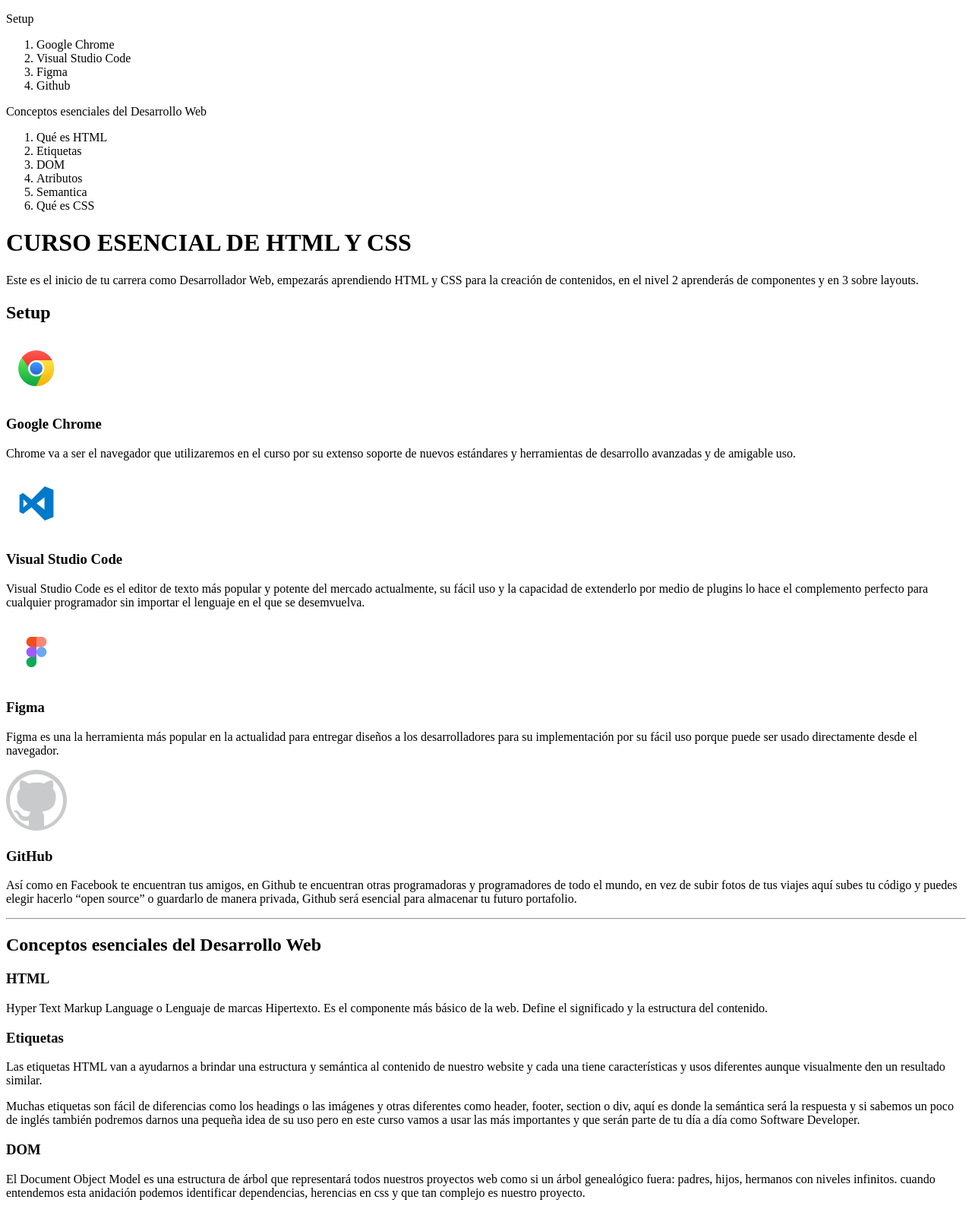
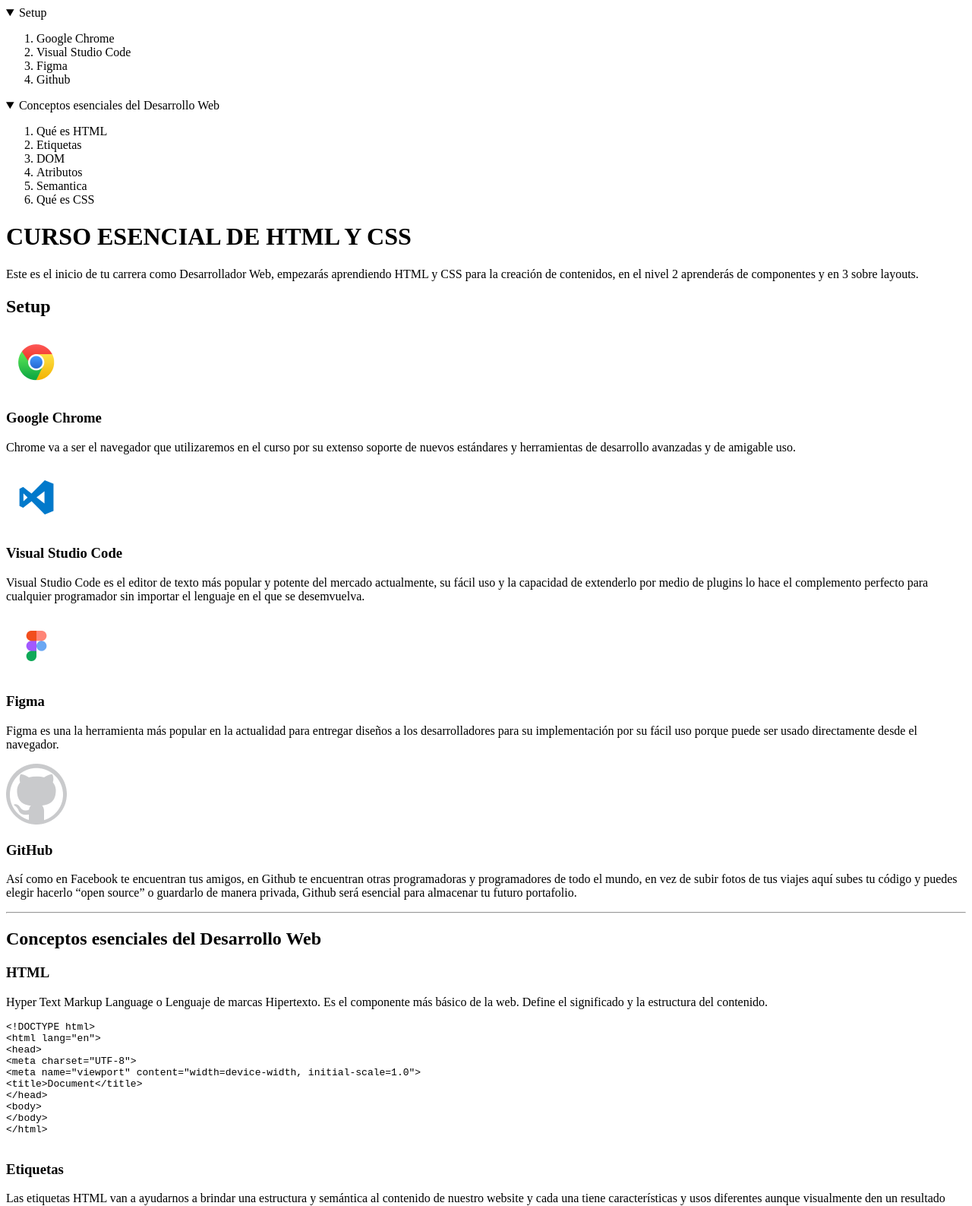
Before and after one commit to Brayan-creator/curso-esencial-html-css, a plain HTML site: page index.html in a window 1280 px wide. Shown: the top 1587 px of the page at 76% size. Drawn offline with Linux system fonts and the light colour scheme.

Commit message:
Add files via upload

```diff
--- a/index.html
+++ b/index.html
@@ -8,15 +8,22 @@
 </head>
 <body>
   <header>
-    <p>Setup</p>
     <nav>
+      <details open>
+        <summary>
+          Setup
+        </summary>
         <ol>
           <li>Google Chrome</li>
           <li>Visual Studio Code</li>
           <li>Figma</li>
           <li>Github</li>
         </ol>
-      <p>Conceptos esenciales del Desarrollo Web</p>
+      </details>
+      <details open>
+        <summary>
+          Conceptos esenciales del Desarrollo Web
+        </summary>
         <ol>
           <li>Qué es HTML</li>
           <li>Etiquetas</li>
@@ -25,26 +32,26 @@
           <li>Semantica</li>
           <li>Qué es CSS</li>
         </ol>
+      </details>
     </nav>
   </header>
   <H1>CURSO ESENCIAL DE HTML Y CSS</H1>
     <P>Este es el inicio de tu carrera como Desarrollador Web, empezarás aprendiendo HTML y CSS para la creación de contenidos,
     en el nivel 2 aprenderás de componentes y en 3 sobre layouts.</P>
-    <h2>Setup</h2>
-    <img src="images/google-chrome.png" alt="logo de google chrome" title="Logo de google chrome">
+    <h2>Setup</h2><a href="https://www.google.com/?hl=es" target="_blank"><img src="images/google-chrome.png" alt="logo de google chrome" title="Logo de google chrome"></a>
     <h3>Google Chrome</h3>
     <p>Chrome va a ser el navegador que utilizaremos en el curso por su extenso soporte de nuevos estándares y herramientas de
       desarrollo avanzadas y de amigable uso.</p>
-      <img src="images/visual-studio-code.png" alt="logo de visual studio code" title="Logo de visual studio code">
+      <a href="https://code.visualstudio.com/" target="_blank"><img src="images/visual-studio-code.png" alt="logo de visual studio code" title="Logo de visual studio code"></a>
       <h3>Visual Studio Code</h3>
       <p>Visual Studio Code es el editor de texto más popular y potente del mercado actualmente, su fácil uso y la capacidad de
       extenderlo por medio de plugins lo hace el complemento perfecto para cualquier programador sin importar el lenguaje en
       el que se desemvuelva.</p>
-      <img src="images/figma.png" alt="logo de figma" title="Logo de figma">
+      <a href="https://www.figma.com/" target="_blank"><img src="images/figma.png" alt="logo de figma" title="Logo de figma"></a>
       <h3>Figma</h3>
       <p>Figma es una la herramienta más popular en la actualidad para entregar diseños a los desarrolladores para su
       implementación por su fácil uso porque puede ser usado directamente desde el navegador.</p>
-      <img src="images/github.png" alt="logo de github" title="Logo de github">
+      <a href="https://github.com/" target="_blank"><img src="images/github.png" alt="logo de github" title="Logo de github"></a>
       <h3>GitHub</h3>
      <p>Así como en Facebook te encuentran tus amigos, en Github te encuentran otras programadoras y programadores de todo el
         mundo, en vez de subir fotos de tus viajes aquí subes tu código y puedes elegir hacerlo “open source” o guardarlo de
@@ -54,6 +61,18 @@
         <h3>HTML</h3>
         <p>Hyper Text Markup Language o Lenguaje de marcas Hipertexto. Es el componente más básico de la web. Define el significado
         y la estructura del contenido.</p>
+        <pre>
+&lt;!DOCTYPE html&gt;
+&lt;html lang=&quot;en&quot;&gt;
+&lt;head&gt;
+&lt;meta charset=&quot;UTF-8&quot;&gt;
+&lt;meta name=&quot;viewport&quot; content=&quot;width=device-width, initial-scale=1.0&quot;&gt;
+&lt;title&gt;Document&lt;/title&gt;
+&lt;/head&gt;
+&lt;body&gt;
+&lt;/body&gt;
+&lt;/html&gt;
+        </pre>
         <h3>Etiquetas</h3>
         <p>Las etiquetas HTML van a ayudarnos a brindar una estructura y semántica al contenido de nuestro website y cada una tiene
         características y usos diferentes aunque visualmente den un resultado similar.</p>
@@ -105,5 +124,7 @@
           <li>border-block | border-inline | border-block-start | border-block-end | border-inline-start | border-inline-end</li>
           <li>padding-block | padding-inline | padding-block-start | padding-block-end | padding-inline-start | padding-inline-end</li>
         </ul>
+        <p>Si tienes alguna pregunta escríbeme a <a href="mailto:me@leonidasesteban.com">me@leonidasesteban.com</a></p>
+
       </body>
 </html>
```
Lines whose indentation alone changed are shown as unchanged.
